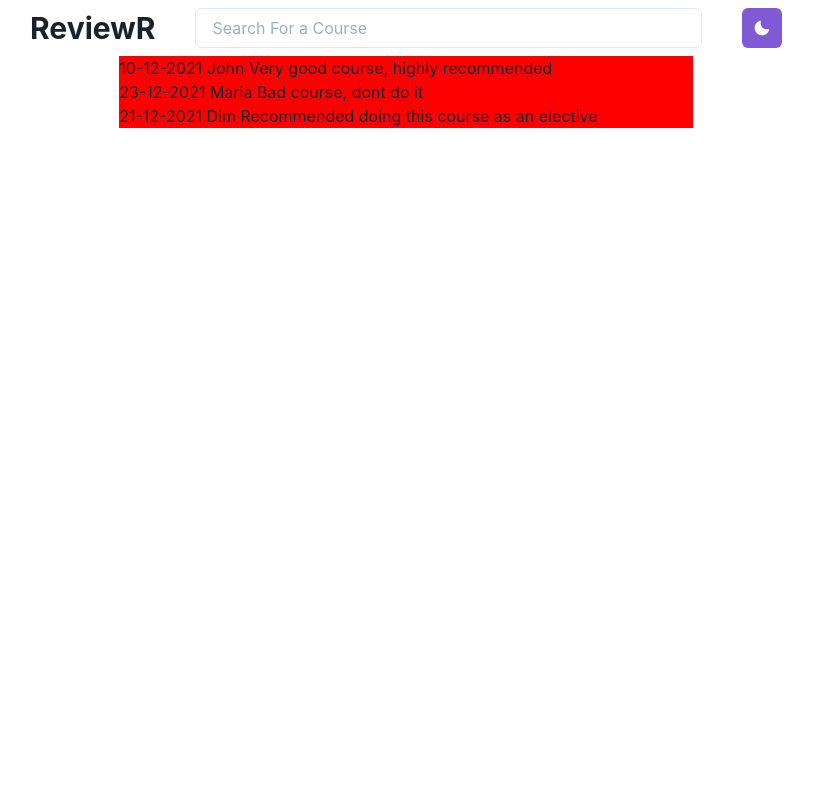
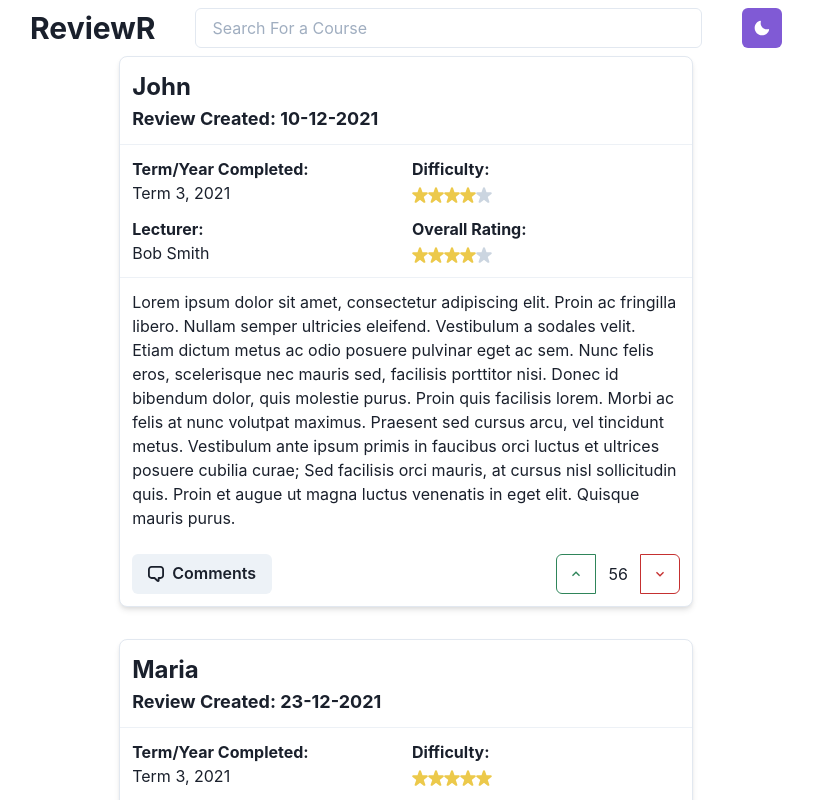
Before and after one commit to dimitri-t/uni-course-reviews, a Next.js app: page / in a window 1280 px wide. Shown: the top 800 px of the page, without its empty margins (234-1047 px from the left). Built offline with nearby package versions, Linux system fonts and the light colour scheme.

Commit message:
adding sample review card design

```diff
--- a/components/Feed.tsx
+++ b/components/Feed.tsx
@@ -1,4 +1,4 @@
-import { Box } from "@chakra-ui/react";
+import { Box, Stack } from "@chakra-ui/react";
 import { useState } from "react";
 import Review from "./Review";
 
@@ -10,33 +10,46 @@ const Feed = () => {
     {
       'date': '10-12-2021',
       'author': 'John',
-      'review': 'Very good course, highly recommended'
+      'dateCompleted': 'Term 3, 2021',
+      'lecturer': 'Bob Smith',
+      'difficulty': 3,
+      'rating': 3,
+      'review': 'Lorem ipsum dolor sit amet, consectetur adipiscing elit. Proin ac fringilla libero. Nullam semper ultricies eleifend. Vestibulum a sodales velit. Etiam dictum metus ac odio posuere pulvinar eget ac sem. Nunc felis eros, scelerisque nec mauris sed, facilisis porttitor nisi. Donec id bibendum dolor, quis molestie purus. Proin quis facilisis lorem. Morbi ac felis at nunc volutpat maximus. Praesent sed cursus arcu, vel tincidunt metus. Vestibulum ante ipsum primis in faucibus orci luctus et ultrices posuere cubilia curae; Sed facilisis orci mauris, at cursus nisl sollicitudin quis. Proin et augue ut magna luctus venenatis in eget elit. Quisque mauris purus.'
     },
     {
       'date': '23-12-2021',
       'author': 'Maria',
+      'dateCompleted': 'Term 3, 2021',
+      'lecturer': 'Stacy Smith',
+      'difficulty': 5,
+      'rating': 5,
       'review': 'Bad course, dont do it'
     },
     {
       'date': '21-12-2021',
       'author': 'Dim',
+      'dateCompleted': 'Term 3, 2021',
+      'lecturer': 'John Smith',
+      'difficulty': 1,
+      'rating': 5,
       'review': 'Recommended doing this course as an elective'
     }
   ];
 
   return (
-    <Box bg="red">
+    <Box>
+      <Stack spacing={8}>
       {reviews.map((r, i) => {
         return (
           <div key={i}>
             <Review {...r} />
 
           </div>
-        )
-        })
+        )})
       }
+      </Stack>
+    </Box>
 
-    </Box>
   );
 
 }
--- a/components/Review.tsx
+++ b/components/Review.tsx
@@ -1,13 +1,49 @@
-import { Box } from "@chakra-ui/react";
+import { StarIcon, ChevronUpIcon, ChevronDownIcon, ChatIcon } from "@chakra-ui/icons";
+import { Box, Text, Divider, SimpleGrid, Button, ButtonGroup, IconButton, Center, Flex, Spacer } from "@chakra-ui/react";
 import { ReactElement } from "react";
 
-type reviewType = { date: string; author: string; review: string; }
+type reviewType = { date: string; author: string; dateCompleted: string; lecturer: string; difficulty: number; rating: number; review: string; }
 
-const Review = ({date, author, review}) => {
+const Review = ({date, author, dateCompleted, lecturer, difficulty, rating, review}) => {
   return (
-    <Box>
-      {date} {author} {review}
+    <Box bg='white' borderWidth='1px' borderRadius='lg' shadow='md'>
+      <Box padding="3">
+        <Box> <Text fontSize='2xl' fontWeight='bold'>{author}</Text> </Box>
+        <Box> <Text fontSize='lg' fontWeight='bold'>Review Created: {date}</Text> </Box>
+      </Box>
+      <Divider orientation='horizontal'></Divider>
+
+      <Box padding="3" alignContent={"center"}>
+        <SimpleGrid columns={[2, null]} spacing={3}>
+          <Box><Text fontWeight="bold">Term/Year Completed:</Text><Text>{dateCompleted}</Text></Box>
+          <Box>
+            <Text fontWeight="bold">Difficulty:</Text>
+            {Array(5).fill('').map((_,i) => (<StarIcon key={i} color={i <= difficulty ? 'yellow.400': 'gray.300'}></StarIcon>))}
+          </Box>
+          <Box><Text fontWeight='bold'>Lecturer:</Text><Text>{lecturer}</Text></Box>
+          <Box>
+              <Text fontWeight="bold">Overall Rating:</Text>
+              {Array(5).fill('').map((_,i) => (<StarIcon key={i} color={i <= rating ? 'yellow.400': 'gray.300'}></StarIcon>))}
+          </Box>
+        </SimpleGrid>
+      </Box>
+      <Divider orientation='horizontal'></Divider>
+
+      <Box padding='3'>
+        <Box ><Text>{review}</Text></Box>
+      </Box>
+
+      <Flex padding={3}>
+        <Button leftIcon={<ChatIcon/>}>Comments</Button>
+        <Spacer />
+        <ButtonGroup isAttached>
+          <IconButton aria-label='Upvote' icon={<ChevronUpIcon/>} variant='outline' colorScheme='green'></IconButton>
+          <Center paddingLeft={3} paddingRight={3}><Text fontSize='md'>56</Text></Center>
+          <IconButton aria-label='Downvote' icon={<ChevronDownIcon/>} variant='outline' colorScheme='red'></IconButton>
+        </ButtonGroup>
+      </Flex>
     </Box>
+
   )
 }
 
```
